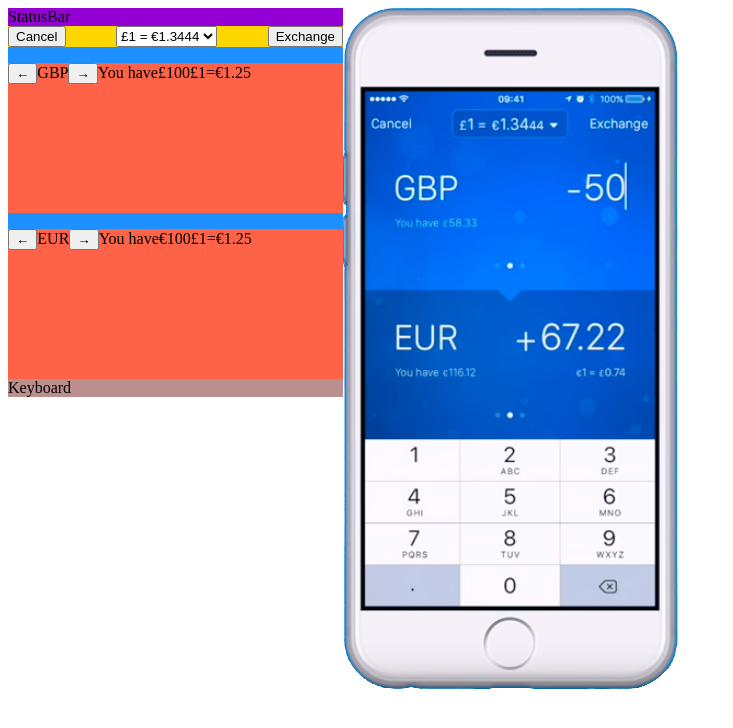
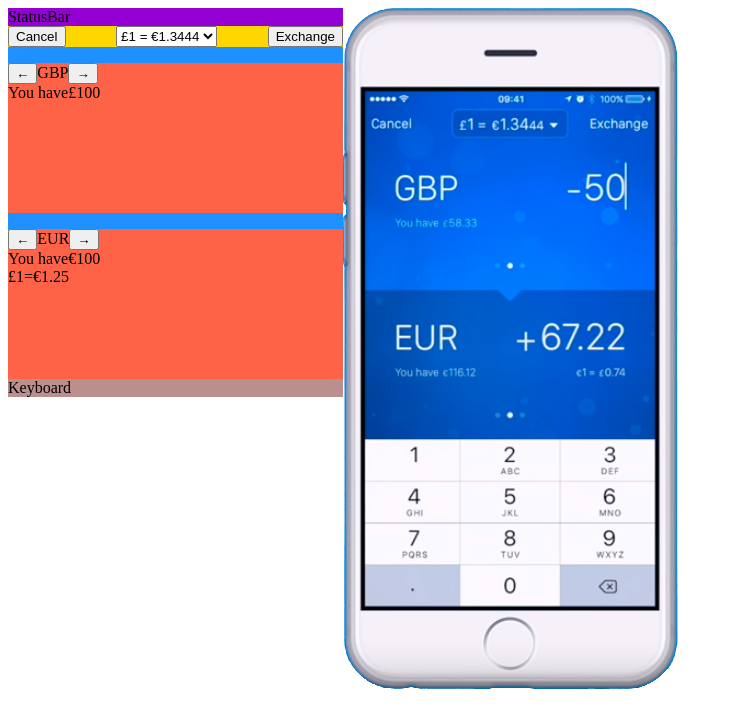
Before and after one commit to Ohar/test-revolut-exchange, a React app: page / in a window 1280 px wide. Shown: the top 728 px of the page, without its empty margins (0-733 px from the left). Built offline with nearby package versions, Linux system fonts and the light colour scheme; the HTML template or start-up script is replaced by a standard one.

Commit message:
Money: fix block styles, round cents

```diff
--- a/src/components/AccountInfo/index.jsx
+++ b/src/components/AccountInfo/index.jsx
@@ -7,13 +7,13 @@ function AccountInfo ({account, currency}) {
   const cents = account[currency]
 
   return (
-    <span className='AccountInfo'>
+    <div className='AccountInfo'>
       You have
       <Money
         cents={cents}
         currency={currency}
       />
-    </span>
+    </div>
   )
 }
 
--- a/src/components/CurrencyScreen/index.jsx
+++ b/src/components/CurrencyScreen/index.jsx
@@ -69,7 +69,13 @@ class CurrencyScreen extends Component {
         }
 
         <AccountInfo currency={currency}/>
-        <RateInfo/>
+
+        {
+          type === currencySelectorStates.to
+          ? <RateInfo/>
+          : null
+        }
+
       </li>
     )
   }
--- a/src/components/Money/index.jsx
+++ b/src/components/Money/index.jsx
@@ -5,7 +5,7 @@ import './style.less'
 const CENTS_KOEF = 100
 
 export default function Money ({cents, currency}) {
-  const money  = cents / CENTS_KOEF
+  const money  = Math.round(cents) / CENTS_KOEF
   const symbol = currencySymbolList[currency]
 
   return (
--- a/src/components/RateInfo/index.jsx
+++ b/src/components/RateInfo/index.jsx
@@ -15,7 +15,7 @@ function RateInfo (props) {
   const centsTO = rate * CENTS_FROM
 
   return (
-    <span className='RateInfo'>
+    <div className='RateInfo'>
       <Money
         cents={CENTS_FROM}
         currency={currencyFrom}
@@ -25,7 +25,7 @@ function RateInfo (props) {
         cents={centsTO}
         currency={currencyTo}
       />
-    </span>
+    </div>
   )
 }
 
```
